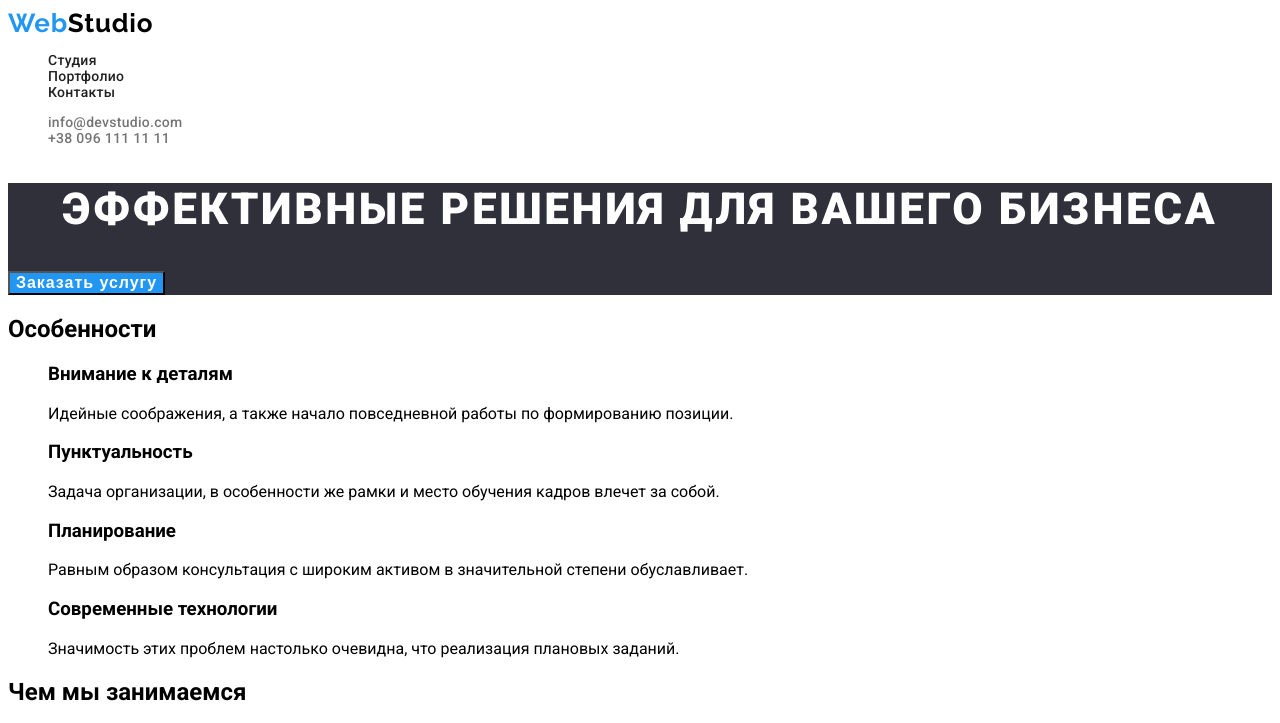
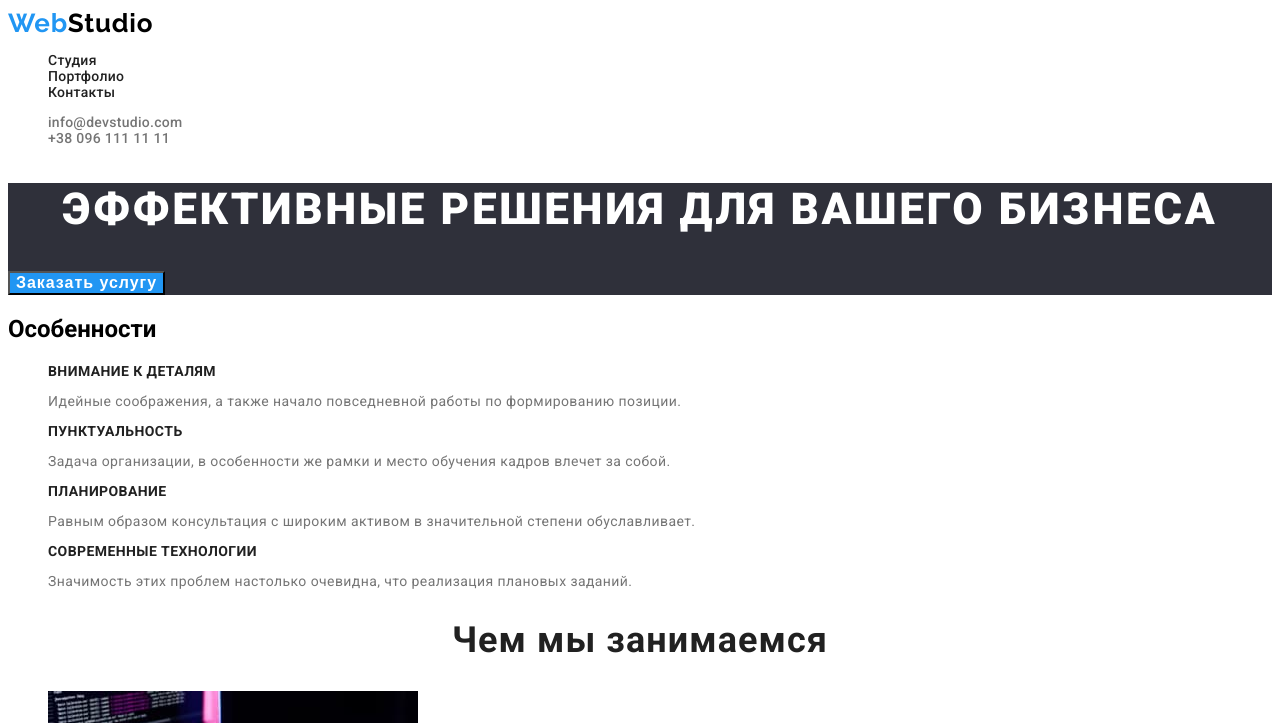
Before and after one commit to shevchenko-andrey/goit-markup-hw-02, a plain HTML site: page index.html in a window 1280 px wide. Shown: the top 723 px of the page. Drawn offline with Linux system fonts and the light colour scheme.

Commit message:
Добавляет стили для двух секции
секции особенностей и чем мы занимаемся

```diff
--- a/css/styles.css
+++ b/css/styles.css
@@ -77,4 +77,27 @@ body {
 .button:focus {
   background-color: #188ce8;
 }
-/* ============Features OF OUR COMPANY===============*/ ;
+/* ============Features OF OUR COMPANY===============*/
+.feature-section-title {
+  font-weight: 700;
+  font-size: 14px;
+  line-height: 1, 14;
+  letter-spacing: 0.03em;
+  text-transform: uppercase;
+  color: #212121;
+}
+.feature-text {
+  font-size: 14px;
+  line-height: 1, 71;
+  letter-spacing: 0.03em;
+  color: #757575;
+}
+/* <=========================WHAT-WE-DO============================= */
+.section-head {
+  font-weight: 700;
+  font-size: 36px;
+  line-height: 1, 17;
+  text-align: center;
+  letter-spacing: 0.03em;
+  color: #212121;
+}
--- a/index.html
+++ b/index.html
@@ -55,26 +55,26 @@
         <h2 class="">Особенности</h2>
         <ul class="list">
           <li class="">
-            <h3 class="">Внимание к деталям</h3>
-            <p class="">
+            <h3 class="feature-section-title">Внимание к деталям</h3>
+            <p class="feature-text">
               Идейные соображения, а также начало повседневной работы по формированию позиции.
             </p>
           </li>
           <li class="">
-            <h3 class="">Пунктуальность</h3>
-            <p class="">
+            <h3 class="feature-section-title">Пунктуальность</h3>
+            <p class="feature-text">
               Задача организации, в особенности же рамки и место обучения кадров влечет за собой.
             </p>
           </li>
           <li class="">
-            <h3 class="">Планирование</h3>
-            <p class="">
+            <h3 class="feature-section-title">Планирование</h3>
+            <p class="feature-text">
               Равным образом консультация с широким активом в значительной степени обуславливает.
             </p>
           </li>
           <li class="">
-            <h3 class="">Современные технологии</h3>
-            <p class="">
+            <h3 class="feature-section-title">Современные технологии</h3>
+            <p class="feature-text">
               Значимость этих проблем настолько очевидна, что реализация плановых заданий.
             </p>
           </li>
@@ -82,7 +82,7 @@
       </section>
       <!--=========================WHAT-WE-DO=============================-->
       <section>
-        <h2>Чем мы занимаемся</h2>
+        <h2 class="section-head">Чем мы занимаемся</h2>
         <ul class="list">
           <li>
             <img
@@ -112,7 +112,7 @@
       </section>
       <!--===========================TEAM==================================-->
       <section>
-        <h2>Наша команда</h2>
+        <h2 class="section-head">Наша команда</h2>
         <ul class="list">
           <li>
             <img
```
